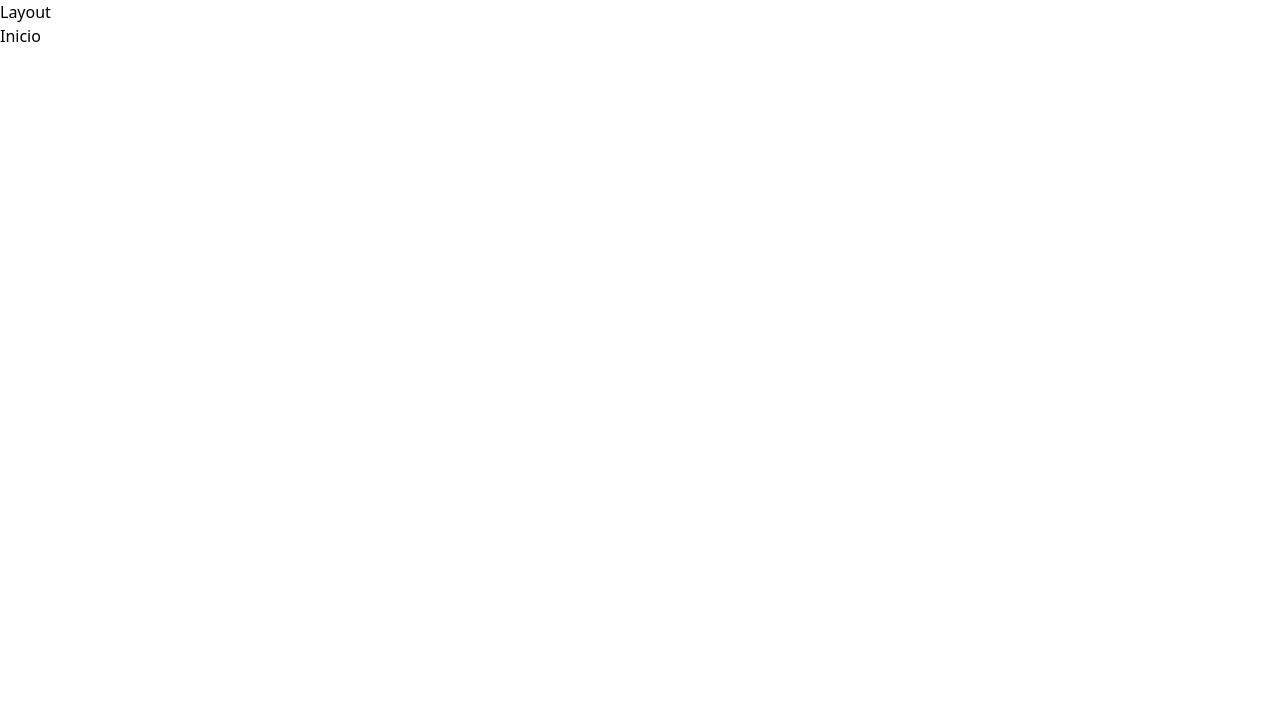
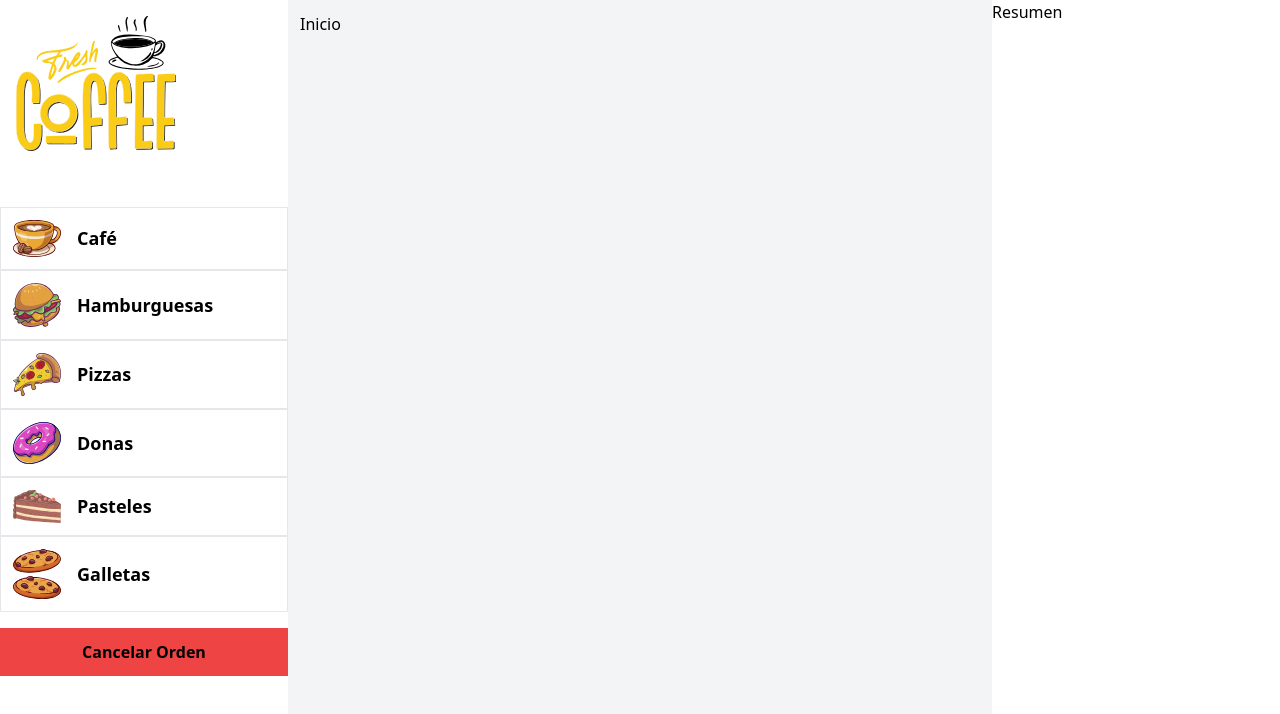
Before and after one commit to mkhi33/Laravel, a React (Vite) app in the folder quiosco/react-quiosco/: page / in a window 1280 px wide. Shown: the top 714 px of the page. Built offline with nearby package versions, Linux system fonts and the light colour scheme.

Commit message:
Mostrar sidebar, productos, resumen en el layout

```diff
--- a/quiosco/react-quiosco/src/layouts/Layout.jsx
+++ b/quiosco/react-quiosco/src/layouts/Layout.jsx
@@ -1,10 +1,14 @@
 import { Outlet } from "react-router-dom"
-
+import Sidebar from "../components/Sidebar"
+import Resumen from "../components/Resumen"
 const Layout = () => {
   return (
-    <div>
-      Layout
-      <Outlet />
+    <div className="md:flex">
+      <Sidebar />
+      <main className="flex-1 h-screen overflow-y-scroll bg-gray-100 p-3">
+        <Outlet />
+      </main>
+      <Resumen />
     </div>
   )
 }
```
